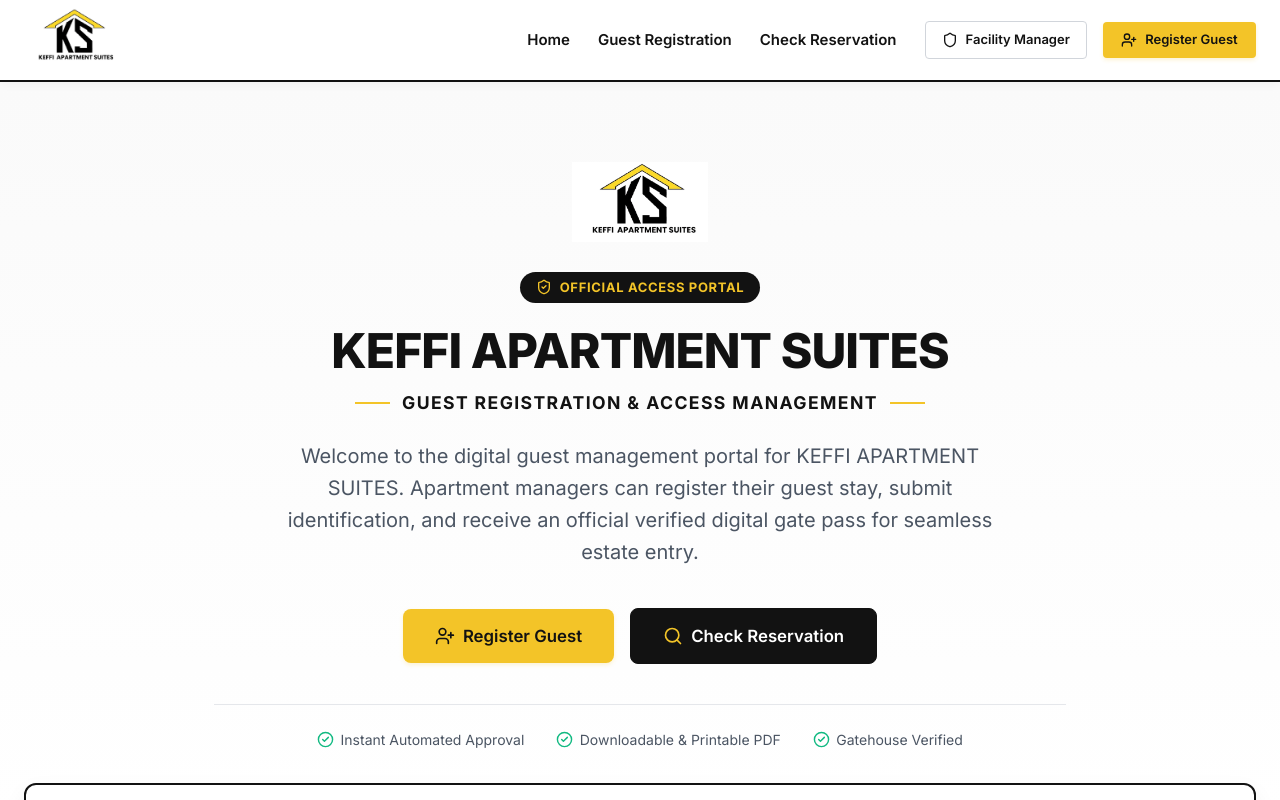
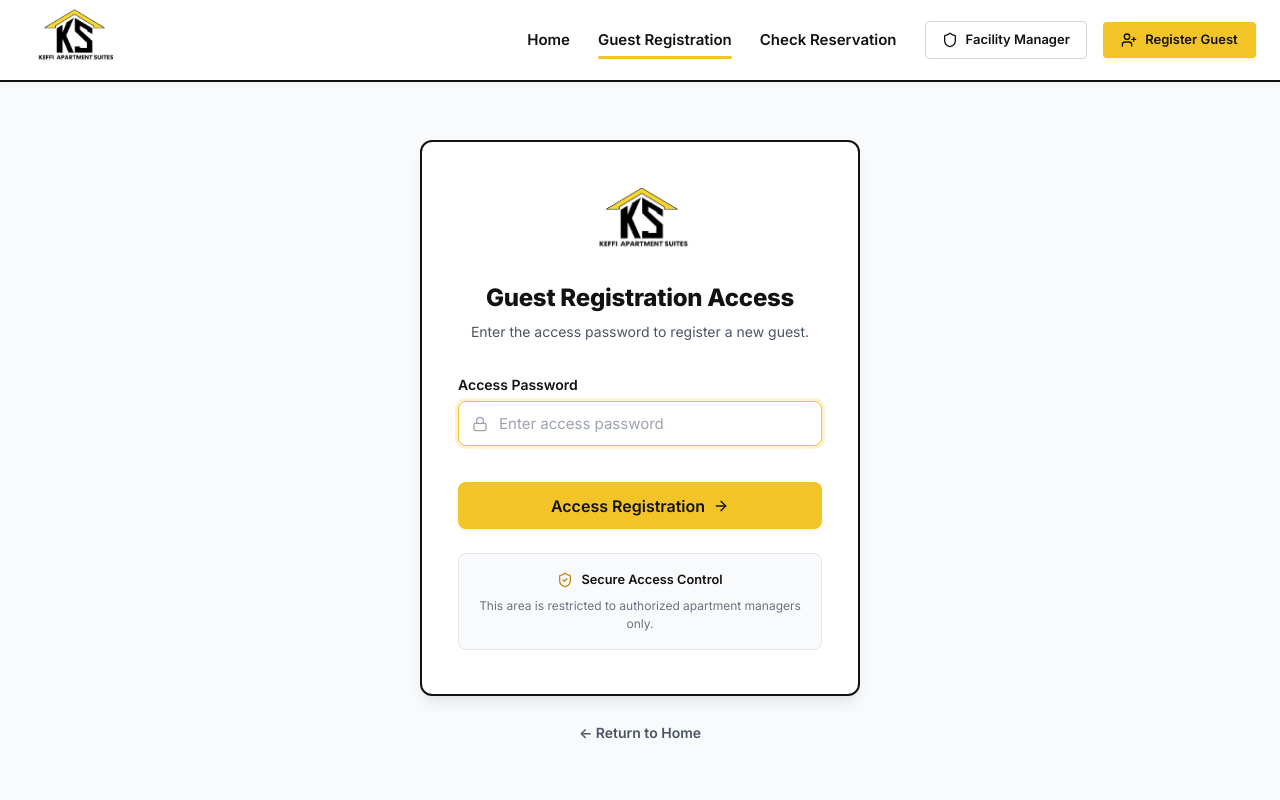
Before and after one commit to MideX-max/keffi-apartment, a React (Vite) app in the folder frontend/: page /guest-access in a window 1280 px wide. Shown: the top 800 px of the page. Built offline with nearby package versions, Linux system fonts and the light colour scheme; no server answers; a web font is replaced by a local one.

Commit message:
feat: major development

```diff
--- a/frontend/src/App.jsx
+++ b/frontend/src/App.jsx
@@ -8,6 +8,7 @@
 
 import LandingPage from './pages/LandingPage.jsx';
 import RegistrationPage from './pages/RegistrationPage.jsx';
+import GuestAccessLogin from './pages/GuestAccessLogin.jsx';
 import PassPage from './pages/PassPage.jsx';
 import StatusCheckPage from './pages/StatusCheckPage.jsx';
 import LoginPage from './pages/LoginPage.jsx';
@@ -26,6 +27,7 @@
       <div style={{ flex: 1 }}>
         <Routes>
           <Route path="/" element={<LandingPage />} />
+          <Route path="/guest-access" element={<GuestAccessLogin />} />
           <Route path="/register" element={<RegistrationPage />} />
           <Route path="/pass/:passId" element={<PassPage />} />
           <Route path="/status" element={<StatusCheckPage />} />
--- a/frontend/src/components/Navbar.jsx
+++ b/frontend/src/components/Navbar.jsx
@@ -10,7 +10,12 @@
   const { isAuthenticated, user, logout } = useAuth();
   const [mobileMenuOpen, setMobileMenuOpen] = useState(false);
 
-  const isActive = (path) => location.pathname === path;
+  const isActive = (path) => {
+    if (path === '/guest-access') {
+      return location.pathname === '/guest-access' || location.pathname === '/register';
+    }
+    return location.pathname === path;
+  };
 
   const handleLogout = () => {
     logout();
@@ -32,7 +37,7 @@
             <Link to="/" className={`kas-nav-link ${isActive('/') ? 'active' : ''}`}>
               Home
             </Link>
-            <Link to="/register" className={`kas-nav-link ${isActive('/register') ? 'active' : ''}`}>
+            <Link to="/guest-access" className={`kas-nav-link ${isActive('/guest-access') ? 'active' : ''}`}>
               Guest Registration
             </Link>
             <Link to="/status" className={`kas-nav-link ${isActive('/status') ? 'active' : ''}`}>
@@ -60,7 +65,7 @@
                   <Shield size={16} />
                   Facility Manager
                 </Link>
-                <Link to="/register" className="btn btn-primary btn-sm" style={{ padding: '0.5rem 1.15rem' }}>
+                <Link to="/guest-access" className="btn btn-primary btn-sm" style={{ padding: '0.5rem 1.15rem' }}>
                   <UserPlus size={16} />
                   Register Guest
                 </Link>
@@ -97,8 +102,8 @@
               Home
             </Link>
             <Link
-              to="/register"
-              className={`kas-nav-link ${isActive('/register') ? 'active' : ''}`}
+              to="/guest-access"
+              className={`kas-nav-link ${isActive('/guest-access') ? 'active' : ''}`}
               onClick={() => setMobileMenuOpen(false)}
               style={{ padding: '0.5rem' }}
             >
@@ -132,7 +137,7 @@
               ) : (
                 <>
                   <Link
-                    to="/register"
+                    to="/guest-access"
                     className="btn btn-primary"
                     onClick={() => setMobileMenuOpen(false)}
                   >
--- /dev/null
+++ b/frontend/src/pages/GuestAccessLogin.jsx
@@ -0,0 +1,160 @@
+import React, { useState, useEffect } from 'react';
+import { useNavigate } from 'react-router-dom';
+import Logo from '../components/Logo.jsx';
+import { Lock, ShieldCheck, ArrowRight, AlertCircle } from 'lucide-react';
+
+export default function GuestAccessLogin() {
+  const navigate = useNavigate();
+  const [password, setPassword] = useState('');
+  const [error, setError] = useState('');
+  const [loading, setLoading] = useState(false);
+
+  const CENTRALIZED_PASSWORD = import.meta.env.VITE_GUEST_ACCESS_PASSWORD || 'keffiapartment';
+
+  useEffect(() => {
+    // Check if user is already authenticated for guest access
+    const guestAuth = sessionStorage.getItem('guestAuthenticated');
+    if (guestAuth === 'true') {
+      navigate('/register');
+    }
+  }, [navigate]);
+
+  const handleSubmit = async (e) => {
+    e.preventDefault();
+    if (!password) {
+      setError('Please enter the access password.');
+      return;
+    }
+
+    setLoading(true);
+    setError('');
+
+    // Simulate a brief delay for better UX
+    await new Promise(resolve => setTimeout(resolve, 500));
+
+    if (password === CENTRALIZED_PASSWORD) {
+      // Set authentication in session storage
+      sessionStorage.setItem('guestAuthenticated', 'true');
+      navigate('/register');
+    } else {
+      setError('Incorrect password. Please try again.');
+      setPassword('');
+    }
+
+    setLoading(false);
+  };
+
+  return (
+    <div style={{
+      minHeight: '90vh',
+      display: 'flex',
+      alignItems: 'center',
+      justifyContent: 'center',
+      backgroundColor: 'var(--bg-surface)',
+      padding: '3rem 1.5rem'
+    }}>
+      <div style={{ maxWidth: '440px', width: '100%' }}>
+
+        {/* Card */}
+        <div className="card" style={{ padding: '2.75rem 2.25rem', backgroundColor: '#ffffff', border: '2px solid var(--brand-black)', boxShadow: 'var(--shadow-lg)' }}>
+
+          {/* Logo & Header */}
+          <div style={{ textAlign: 'center', marginBottom: '2rem' }}>
+            <div style={{ display: 'inline-block', marginBottom: '1.25rem' }}>
+              <Logo height={68} />
+            </div>
+            <h1 style={{ fontSize: '1.5rem', fontWeight: 800, color: 'var(--brand-black)', letterSpacing: '-0.01em', marginBottom: '0.35rem' }}>
+              Guest Registration Access
+            </h1>
+            <p style={{ color: 'var(--text-sub)', fontSize: '0.875rem' }}>
+              Enter the access password to register a new guest.
+            </p>
+          </div>
+
+          {error && (
+            <div style={{
+              backgroundColor: '#fee2e2',
+              border: '1px solid #fca5a5',
+              borderRadius: 'var(--radius-md)',
+              padding: '0.75rem 1rem',
+              color: '#dc2626',
+              fontSize: '0.85rem',
+              display: 'flex',
+              alignItems: 'center',
+              gap: '0.5rem',
+              marginBottom: '1.25rem'
+            }}>
+              <AlertCircle size={16} style={{ flexShrink: 0 }} />
+              <span>{error}</span>
+            </div>
+          )}
+
+          <form onSubmit={handleSubmit}>
+            <div className="form-group">
+              <label className="form-label">
+                Access Password
+              </label>
+              <div style={{ position: 'relative' }}>
+                <input
+                  type="password"
+                  className="form-input"
+                  placeholder="Enter access password"
+                  value={password}
+                  onChange={(e) => setPassword(e.target.value)}
+                  style={{ paddingLeft: '2.5rem' }}
+                  autoFocus
+                />
+                <Lock size={16} color="#9ca3af" style={{ position: 'absolute', left: '0.9rem', top: '50%', transform: 'translateY(-50%)' }} />
+              </div>
+            </div>
+
+            <button
+              type="submit"
+              disabled={loading}
+              className="btn btn-primary"
+              style={{ width: '100%', padding: '0.85rem', fontSize: '1rem', marginTop: '1rem' }}
+            >
+              {loading ? 'Verifying...' : 'Access Registration'}
+              <ArrowRight size={16} />
+            </button>
+          </form>
+
+          <div style={{
+            marginTop: '1.5rem',
+            padding: '1rem',
+            backgroundColor: 'var(--bg-surface)',
+            borderRadius: 'var(--radius-md)',
+            border: '1px solid var(--border-light)',
+            textAlign: 'center'
+          }}>
+            <div style={{ display: 'flex', alignItems: 'center', justifyContent: 'center', gap: '0.5rem', marginBottom: '0.5rem' }}>
+              <ShieldCheck size={16} color="var(--brand-gold-dark)" />
+              <span style={{ fontSize: '0.8rem', fontWeight: 600, color: 'var(--brand-black)' }}>
+                Secure Access Control
+              </span>
+            </div>
+            <p style={{ fontSize: '0.75rem', color: 'var(--text-muted)' }}>
+              This area is restricted to authorized apartment managers only.
+            </p>
+          </div>
+
+        </div>
+
+        {/* Back Link */}
+        <div style={{ textAlign: 'center', marginTop: '1.5rem' }}>
+          <a
+            href="/"
+            onClick={(e) => {
+              e.preventDefault();
+              navigate('/');
+            }}
+            style={{ fontSize: '0.875rem', color: 'var(--text-sub)', fontWeight: 600 }}
+          >
+            &larr; Return to Home
+          </a>
+        </div>
+
+      </div>
+    </div>
+  );
+}
--- a/frontend/src/pages/LandingPage.jsx
+++ b/frontend/src/pages/LandingPage.jsx
@@ -56,7 +56,7 @@
           </p>
 
           <div className="hero-actions" style={{ justifyContent: 'center', marginBottom: '2.5rem' }}>
-            <Link to="/register" className="btn btn-primary btn-lg">
+            <Link to="/guest-access" className="btn btn-primary btn-lg">
               <UserPlus size={20} />
               Register Guest
             </Link>
@@ -249,7 +249,7 @@
           </div>
 
           <div style={{ textAlign: 'center', marginTop: '3rem' }}>
-            <Link to="/register" className="btn btn-primary btn-lg">
+            <Link to="/guest-access" className="btn btn-primary btn-lg">
               Start Guest Registration Now
               <ArrowRight size={18} />
             </Link>
--- a/frontend/src/pages/RegistrationPage.jsx
+++ b/frontend/src/pages/RegistrationPage.jsx
@@ -14,6 +14,14 @@
 export default function RegistrationPage() {
   const navigate = useNavigate();
   const { submitReservation, reservations, flats } = useReservations();
+
+  // Check for guest authentication
+  useEffect(() => {
+    const guestAuth = sessionStorage.getItem('guestAuthenticated');
+    if (guestAuth !== 'true') {
+      navigate('/guest-access');
+    }
+  }, [navigate]);
 
   const [currentStep, setCurrentStep] = useState(1);
   const [submitting, setSubmitting] = useState(false);
```
Also changed, not shown: 2 other files (tests, documents, lock files or other folders).
